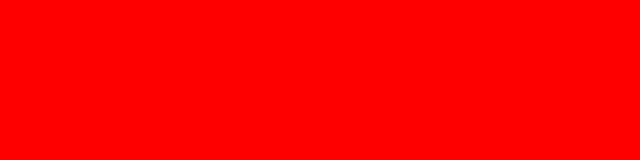
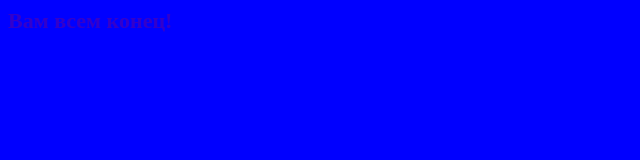
Before and after one commit to Klevino1/someth, a plain HTML site: page index.html in a window 1280 px wide. Shown: the whole page, without its empty margins (0-640 px from the left). Drawn offline with Linux system fonts and the light colour scheme.

Commit message:
Update index.html

```diff
--- a/index.html
+++ b/index.html
@@ -2,11 +2,17 @@
   <head>
     <style>
       body {
-        background-color: red;
+        background-color: blue;
         opacity: 0.2;
+      }
+      h1 {
+        color: red;
+        font-size: 22px;
+        font-weight: bold;
       }
     </style>
     <body>
+      <h1>Вам всем конец!</h1>
     </body>
   </head>
 </html>
```
